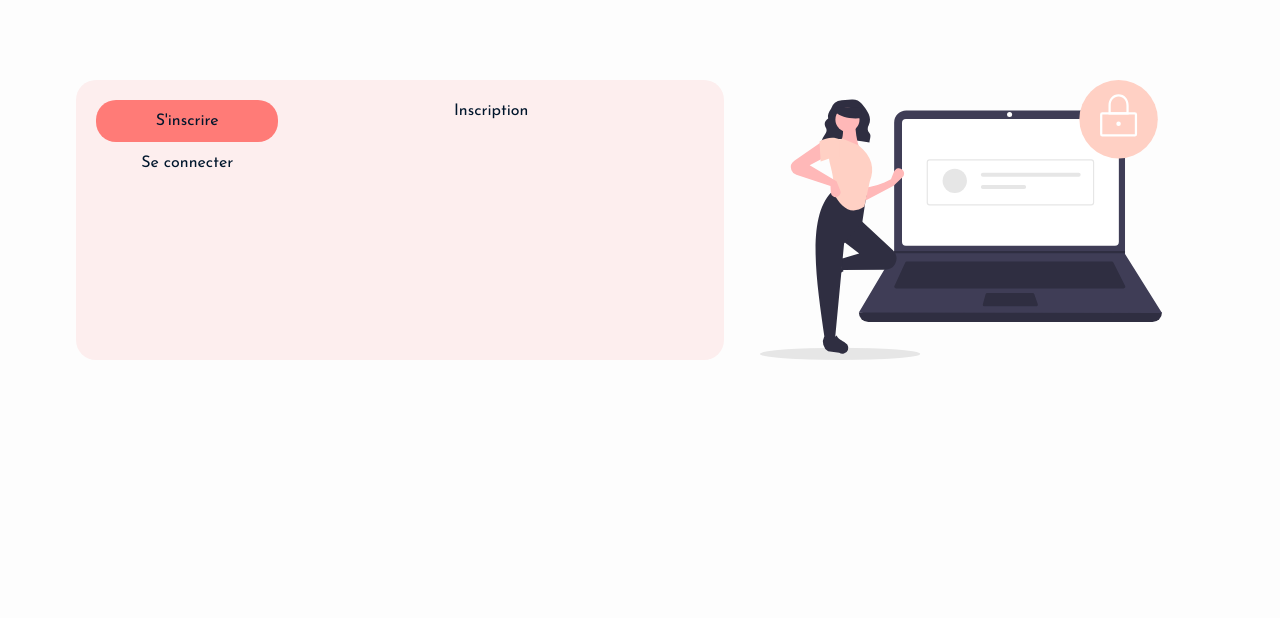
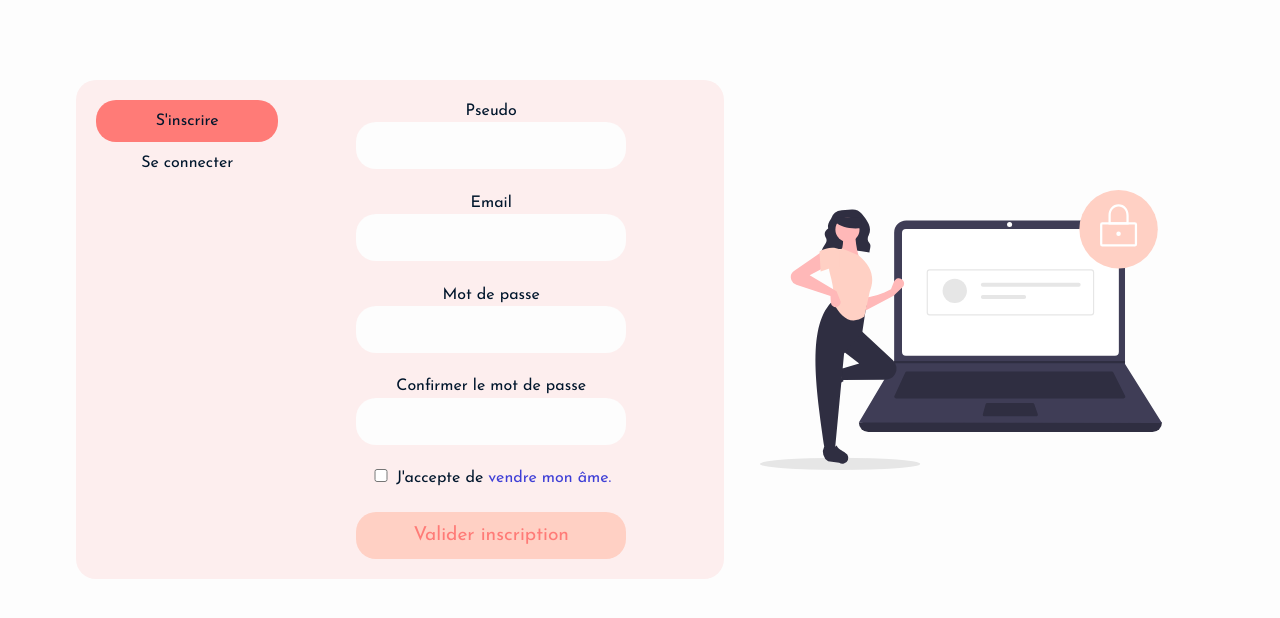
Before and after one commit to JeanDes-Code/hoot-app, a React (Create React App) app in the folder serv_hoot/client/: page /profil in a window 1280 px wide. Shown: the top 618 px of the page. Built offline with nearby package versions, Linux system fonts and the light colour scheme; no server answers.

Commit message:
Authentification ok

```diff
--- a/serv_hoot/client/src/App.js
+++ b/serv_hoot/client/src/App.js
@@ -1,11 +1,31 @@
-import React from 'react';
+import React, { useState, useEffect } from 'react';
 import Routes from './components/Routes';
+import { UidContext } from './components/AppContext';
+import axios from 'axios';
 
-function App() {
+
+const  App = () => {
+    const [uid, setUid] = useState(null)
+
+    useEffect(() => {
+        const fetchToken = async () => {
+            await axios({
+                method: 'get',
+                url:`${process.env.REACT_APP_API_URL}jwtid`,
+                withCredentials: true,
+            })
+            .then((res) => {
+                setUid(res.data)
+            })
+            .catch((err) => console.log("User is not connected (no Token found)"))
+        };
+        fetchToken();
+    }, [uid])
+
     return (
-        <div>
+        <UidContext.Provider value={uid}>
             <Routes />
-        </div>
+        </UidContext.Provider>
     );
 }
 
--- /dev/null
+++ b/serv_hoot/client/src/components/AppContext.js
@@ -0,0 +1,4 @@
+import { createContext } from "react";
+
+
+export const UidContext = createContext(null);
--- a/serv_hoot/client/src/components/Log/SignInForm.js
+++ b/serv_hoot/client/src/components/Log/SignInForm.js
@@ -24,7 +24,7 @@ const SignInForm = () => {
                     emailError.innerHTML = res.data.errors.email;
                     passwordError.innerHTML = res.data.errors.password;
                 } else {
-                    // window.location = '/';
+                    window.location.href= '/';
                 }
             })
             .catch((err) => {
--- a/serv_hoot/client/src/components/Log/SignUpForm.js
+++ b/serv_hoot/client/src/components/Log/SignUpForm.js
@@ -1,7 +1,94 @@
-import React from 'react';
+import React, { useState } from 'react';
+import axios from 'axios';
+import { createPortal } from 'react-dom';
 
 const SignUpForm = () => {
-    return <div>Inscription</div>;
+    const [pseudo, setPseudo] = useState('')
+    const [email, setEmail] = useState('')
+    const [password, setPassword] = useState('')
+    const [controlPassword,setControlPassword] = useState('')
+    const terms = document.getElementById('terms')
+
+    const handleRegister = async(e) => {
+        e.preventDefault();
+        const terms = document.getElementById('terms')
+        const pseudoError = document.querySelector('.pseudo.error');
+        const emailError = document.querySelector('.email.error');
+        const passwordError = document.querySelector('.password.error');
+        const passwordConfirmError = document.querySelector('.password-confirm.error');
+        const termsError = document.querySelector('.terms.error');
+
+        passwordConfirmError.innerHTML = "";
+        termsError.innerHTML = "";
+
+        if(password !== controlPassword || !terms.checked) {
+            if (password !== controlPassword) {
+                passwordConfirmError.innerHTML = "Les mots de passe ne correspondent pas"
+            }
+            if (!terms.checked) {
+                termsError.innerHTML = "Veuillez vendre votre âme."
+            }
+        } else {
+            await axios({
+                method: 'POST',
+                url: `${process.env.REACT_APP_API_URL}api/user/register`,
+                data: {
+                    pseudo,
+                    email,
+                    password
+                }
+            })
+            .then((res) => {
+                if (res.data.errors) {
+                    pseudoError.innerHTML = res.data.errors.pseudo
+                    emailError.innerHTML = res.data.errors.email
+                    passwordError.innerHTML = res.data.errors.password
+                }
+            })
+            .catch((err) => {
+                console.log(err)
+            })
+        }
+    };
+
+    return (
+        <form action="" onSubmit={handleRegister} id="sign-up-form" >
+            <label htmlFor="pseudo">Pseudo</label>
+            <br />
+            <input type="text" name="pseudo" id="pseudo" value={pseudo} onChange={(e)=> setPseudo(e.target.value)} />
+            <br />
+            <div className="pseudo error"></div>
+            <br />
+
+            <label htmlFor="email">Email</label>
+            <br />
+            <input type="text" name="email" id="email" value={email} onChange={(e)=> setEmail(e.target.value)} />
+            <br />
+            <div className="email error"></div>
+            <br />
+
+            <label htmlFor="password"> Mot de passe</label>
+            <br />
+            <input type="password" name="password" id="password" value={password} onChange={(e)=> setPassword(e.target.value)} />
+            <br />
+            <div className="password error"></div>
+            <br />
+
+            <label htmlFor="password-conf"> Confirmer le mot de passe</label>
+            <br />
+            <input type="password" name="password" id="password-conf" value={controlPassword} onChange={(e)=> setControlPassword(e.target.value)} />
+            <br />
+            <div className="password-confirm error"></div>
+            <br />
+
+            <input type="checkbox" id="terms" />
+            <label htmlFor="terms"> J'accepte de <a href="/" target="_blank" rel="noopener noreferrer">vendre mon âme.</a></label>
+            <div className="terms error"></div>
+            <br />
+
+            <input type="submit" value="Valider inscription" />
+        </form>
+    )
 };
 
 export default SignUpForm;
--- a/serv_hoot/client/src/pages/Profil.js
+++ b/serv_hoot/client/src/pages/Profil.js
@@ -1,15 +1,23 @@
-import React from 'react';
+import React, {useContext} from 'react';
 import Log from '../components/Log';
+import { UidContext }from '../components/AppContext'
 
 const Profil = () => {
+    const uid = useContext(UidContext)
+
+
     return (
         <div className="profil-page">
+            {uid ? (
+                <h1> UPDATE PAGE </h1>
+            ): (
             <div className="log-container">
                 <Log signin={false} signup={true} />
                 <div className="img-container">
                     <img src="./img/log.svg" alt="img-log" />
                 </div>
             </div>
+            )}
         </div>
     );
 };
```
